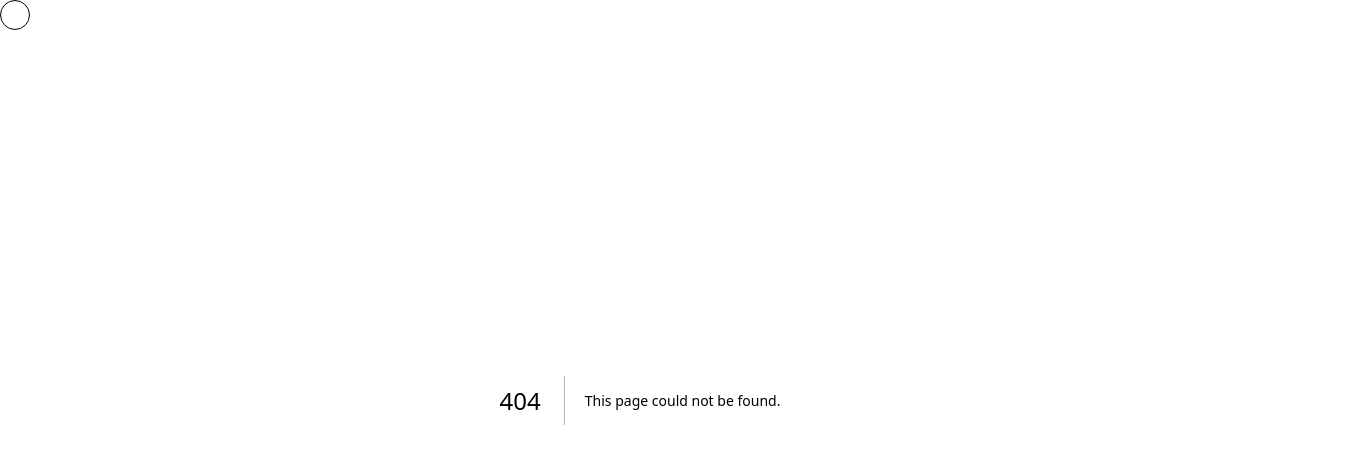
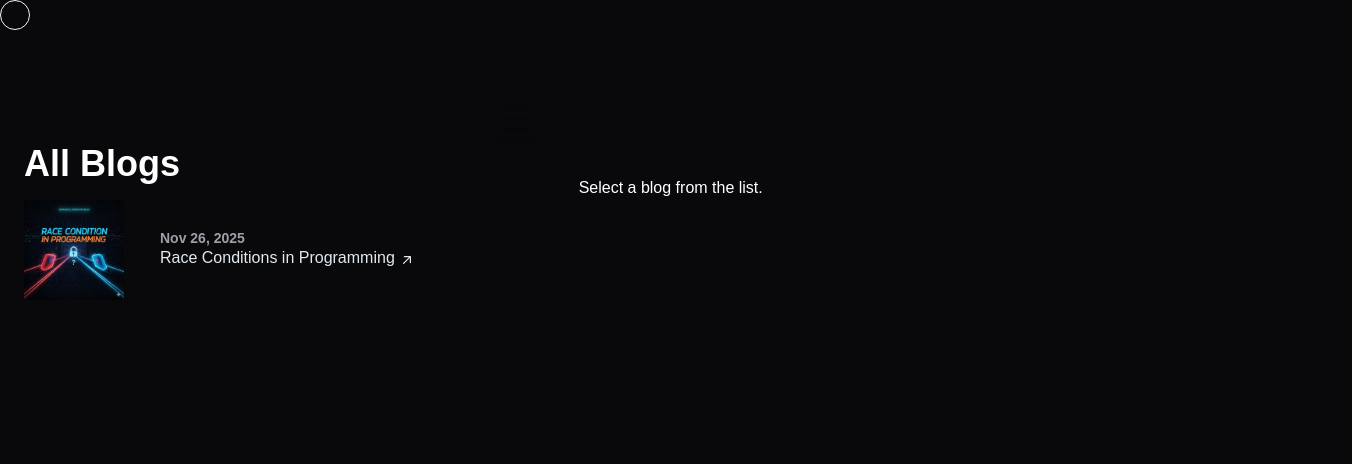
Before and after one commit to Fawehinmi/portfolio-new, a Next.js app: page /blogs in a window 1280 px wide. Before the commit this address had no page. Shown: the top 464 px of the page, 1352 px wide, since content can reach past the window. Built offline with nearby package versions, Linux system fonts and the light colour scheme.

Commit message:
[update] blogs

```diff
--- /dev/null
+++ b/app/blogs/page.tsx
@@ -0,0 +1,171 @@
+"use client";
+
+import { useSearchParams } from "next/navigation";
+
+import Image from "next/image";
+
+import Link from "next/link";
+
+export const blogData = {
+  "race-condition": {
+    title: "Race Conditions in Programming",
+    date: "Nov 26, 2025",
+    image: "/race-condition.png",
+    link: "/blogs?blog=race-condition",
+    level: "Advanced",
+    content: (
+      <>
+        <p className="text-white/70 mt-4">
+          Race conditions happen when multiple operations try to access or
+          modify shared resources at the same time i.e multiple threads or
+          processes are trying to read or write to the same data at the same
+          time
+        </p>
+        <pre className="bg-zinc-900 text-primary p-4 rounded my-4 overflow-auto">
+          <code >{`let balance = 100;
+
+function withdraw(amount) {
+  if (balance >= amount) {
+    balance -= amount;
+  }
+}`}</code>
+        </pre>
+      </>
+    ),
+  },
+};
+
+const ClientComponent = () => {
+  const searchParams = useSearchParams();
+  const blogKey = searchParams.get("blog") ?? "";
+
+  const blog = blogData[blogKey as keyof typeof blogData];
+
+  return (
+    <div className="max-w-7xl mx-auto lg:gap-28 lg:py-12 px-6 flex flex-col-reverse lg:flex-row">
+      <aside className="lg:sticky lg:top-0 lg:flex lg:flex-col lg:h-screen w-full lg:w-2/6 pb-12 lg:pb-0">
+        <div className="pointer-events-none sticky top-0 z-20 -ml-6 -mr-6 h-24 bg-linear-to-b from-zinc-950 to-transparent lg:-ml-12 lg:-mr-24"></div>
+
+        <h2 className="text-2xl lg:text-4xl font-bold text-white mb-4">
+          All Blogs
+        </h2>
+
+        <ul>
+          {Object.keys(blogData).map((key) => (
+            <li className="mb-12" key={key}>
+              <div className="group relative grid md:grid-cols-[120px_1fr] gap-4 transition-all sm:items-center sm:gap-8 md:gap-4 lg:hover:opacity-100! lg:group-hover/list:opacity-50">
+                <div className="absolute -inset-x-4 -inset-y-4 z-0 hidden rounded-md transition motion-reduce:transition-none lg:-inset-x-6 lg:block lg:group-hover:bg-zinc-800/50 lg:group-hover:shadow-[inset_0_1px_0_0_rgba(148,163,184,0.1)] lg:group-hover:drop-shadow-lg"></div>
+                <Image
+                  src={blogData[key as keyof typeof blogData].image}
+                  height={100}
+                  width={100}
+                  alt={key}
+                  className="z-10"
+                />
+                <div className="z-10">
+                  <p className="-mt-1 text-sm text-zinc-400 font-semibold leading-6">
+                    {blogData[key as keyof typeof blogData].date}
+                  </p>
+                  <h3 className="-mt-1">
+                    <Link
+                      className="inline-flex items-baseline font-medium leading-tight text-slate-200 hover:text-primary focus-visible:text-primary  group/link text-base"
+                      href="/blogs?blog=race-condition"
+                      target="_blank"
+                      rel="noreferrer noopener"
+                      aria-label="5 Common Accessibility Pitfalls and How to Avoid Them (opens in a new tab)"
+                    >
+                      <span className="absolute -inset-x-4 -inset-y-2.5 hidden rounded md:-inset-x-6 md:-inset-y-4 lg:block"></span>
+                      <span>
+                        {blogData[key as keyof typeof blogData].title}
+                        <span className="inline-block">
+                          <svg
+                            xmlns="http://www.w3.org/2000/svg"
+                            viewBox="0 0 20 20"
+                            fill="currentColor"
+                            className="inline-block h-4 w-4 shrink-0 transition-transform group-hover/link:-translate-y-1 group-hover/link:translate-x-1 group-focus-visible/link:-translate-y-1 group-focus-visible/link:translate-x-1 motion-reduce:transition-none ml-1 translate-y-px"
+                            aria-hidden="true"
+                          >
+                            <path
+                              fillRule="evenodd"
+                              d="M5.22 14.78a.75.75 0 001.06 0l7.22-7.22v5.69a.75.75 0 001.5 0v-7.5a.75.75 0 00-.75-.75h-7.5a.75.75 0 000 1.5h5.69l-7.22 7.22a.75.75 0 000 1.06z"
+                              clipRule="evenodd"
+                            ></path>
+                          </svg>
+                        </span>
+                      </span>
+                    </Link>
+                  </h3>
+                </div>
+              </div>
+            </li>
+          ))}
+        </ul>
+      </aside>
+
+      {/* Blog Content */}
+      <main className="flex-1 lg:sticky lg:top-0">
+        <div className="pointer-events-none sticky top-0 z-20 -ml-6 -mr-6 h-24 bg-linear-to-b from-zinc-950 to-transparent lg:-ml-12 lg:-mr-24"></div>
+
+        {!blog ? (
+          <p className="p-8">Select a blog from the list.</p>
+        ) : (
+          <>
+            <h1 className="text-4xl text-white font-bold mb-4">{blog.title}</h1>
+            <div className="flex flex-wrap items-center gap-4 text-sm text-zinc-400 mb-6">
+              <div className="flex items-center gap-2">
+                <svg
+                  xmlns="http://www.w3.org/2000/svg"
+                  width="24"
+                  height="24"
+                  viewBox="0 0 24 24"
+                  fill="none"
+                  stroke="currentColor"
+                  strokeWidth="2"
+                  strokeLinecap="round"
+                  strokeLinejoin="round"
+                  className="lucide lucide-calendar w-4 h-4"
+                  aria-hidden="true"
+                >
+                  <path d="M8 2v4"></path>
+                  <path d="M16 2v4"></path>
+                  <rect width="18" height="18" x="3" y="4" rx="2"></rect>
+                  <path d="M3 10h18"></path>
+                </svg>
+                <time>November 26, 2025</time>
+              </div>
+              <div className="flex items-center gap-2">
+                <svg
+                  xmlns="http://www.w3.org/2000/svg"
+                  width="24"
+                  height="24"
+                  viewBox="0 0 24 24"
+                  fill="none"
+                  stroke="currentColor"
+                  strokeWidth="2"
+                  strokeLinecap="round"
+                  strokeLinejoin="round"
+                  className="lucide lucide-clock w-4 h-4"
+                  aria-hidden="true"
+                >
+                  <path d="M12 6v6l4 2"></path>
+                  <circle cx="12" cy="12" r="10"></circle>
+                </svg>
+                <span>2 min</span>
+              </div>
+            </div>
+            <Image
+              src={"/race-condition.png"}
+              height={1000}
+              width={1000}
+              alt="race-condition"
+              className="w-full h-auto"
+            />
+            <div>{blog.content}</div>
+          </>
+        )}
+      </main>
+    </div>
+  );
+};
+
+export default ClientComponent;
--- a/app/page.tsx
+++ b/app/page.tsx
@@ -1,5 +1,8 @@
 "use client";
+import Image from "next/image";
+import Link from "next/link";
 import { useEffect, useState } from "react";
+import { blogData } from "./blogs/page";
 
 export default function Home() {
   const [activeSection, setActiveSection] = useState("experience");
@@ -115,31 +118,6 @@ export default function Home() {
         </div>
 
         <div className="flex gap-6">
-          {/* <a
-            href="https://wa.me/234XXXXXXXXXX"
-            target="_blank"
-            rel="noopener noreferrer"
-            className="text-zinc-500 hover:text-white transition-colors"
-            aria-label="WhatsApp (opens in a new tab)"
-          >
-            <svg
-              xmlns="http://www.w3.org/2000/svg"
-              width="24"
-              height="24"
-              viewBox="0 0 24 24"
-              fill="none"
-              stroke="currentColor"
-              strokeWidth="2"
-              strokeLinecap="round"
-              strokeLinejoin="round"
-              className="w-5 h-5"
-              aria-hidden="true"
-            >
-              <path d="M21.05 11.05a8.5 8.5 0 1 1-15.1-5.9L3 3l1.95 2.95A8.5 8.5 0 0 1 21.05 11.05z" />
-              <path d="M22 16.92v3a2 2 0 0 1-2.18 2c-4.22-.9-7.96-3.63-10.86-6.53S2.9 8.4 2 4.18A2 2 0 0 1 4 2h3c.4 0 .78.11 1.1.32.36.23.56.64.5 1.06-.12.86-.18 1.75-.06 2.64.07.56.43 1.05.95 1.29l1.7.76c.44.2.98.13 1.36-.18l1.5-1.34c.33-.3.82-.37 1.24-.18.8.35 1.64.77 2.38 1.35.95.73 1.9 1.7 2.64 2.64.58.74 1 1.58 1.35 2.38.19.42.12.91-.18 1.24l-1.34 1.5c-.31.38-.38.92-.18 1.36l.76 1.7c.24.52.73.88 1.29.95.89.12 1.78.06 2.64-.06.42-.06.83.14 1.06.5.21.32.32.7.32 1.1z" />
-            </svg>
-          </a> */}
-
           <a
             href="https://www.linkedin.com/in/emmanuel-fawehinmi-6ab27521b/"
             target="_blank"
@@ -340,7 +318,7 @@ export default function Home() {
                 </li>
                 <li>
                   <strong className="font-semibold text-white/80">
-                    Trained new staffs{" "}
+                    Trained new staffs
                   </strong>
                   : Trained and guided 3 new front-end staff, providing hands-on
                   mentorship, code reviews, and best practices.
@@ -370,26 +348,34 @@ export default function Home() {
           </div>
         </section>
 
-        <section id="blog" className="min-h-screen pt-20">
+        <section id="blog" className="pt-20">
           <ul className="group/list mb-2">
-            <li className="mb-12">
+            {Object.keys(blogData).map((key) => (
+              <li className="mb-12" key={key}>
                 <div className="group relative grid md:grid-cols-[120px_1fr] gap-4 transition-all sm:items-center sm:gap-8 md:gap-4 lg:hover:opacity-100! lg:group-hover/list:opacity-50">
                   <div className="absolute -inset-x-4 -inset-y-4 z-0 hidden rounded-md transition motion-reduce:transition-none lg:-inset-x-6 lg:block lg:group-hover:bg-zinc-800/50 lg:group-hover:shadow-[inset_0_1px_0_0_rgba(148,163,184,0.1)] lg:group-hover:drop-shadow-lg"></div>
-                {/* <img alt="Accessibility icon" loading="lazy" width="200" height="48" decoding="async" data-nimg="1" className="aspect-video object-cover z-10 col-span-2 rounded border-2 border-slate-200/10 transition group-hover:border-slate-200/30 sm:col-span-2" style={{color: "transparent"}} srcSet="/_next/image?url=%2Fimages%2Fwriting%2Fa11y.png&amp;w=256&amp;q=75 1x, /_next/image?url=%2Fimages%2Fwriting%2Fa11y.png&amp;w=640&amp;q=75 2x" src="/_next/image?url=%2Fimages%2Fwriting%2Fa11y.png&amp;w=640&amp;q=75"> */}
-                <div className="bg-red-300 h-20 w-20"></div>
-                <div className="z-10">
-                  <p className="-mt-1 text-sm font-semibold leading-6">2024</p>
+                  <Image
+                    src={blogData[key as keyof typeof blogData].image}
+                    height={100}
+                    width={100}
+                    alt="race-condition"
+                    className="z-10"
+                  />
+                  <div className="z-10 text-zinc-500">
+                    <p className="-mt-1 text-sm font-semibold leading-6">
+                      {blogData[key as keyof typeof blogData].date}
+                    </p>
                     <h3 className="-mt-1">
-                    <a
+                      <Link
                         className="inline-flex items-baseline font-medium leading-tight text-slate-200 hover:text-primary focus-visible:text-primary  group/link text-base"
-                      href="https://klaviyo.tech/5-common-accessibility-pitfalls-and-how-to-avoid-them-e316dfc55ff0"
+                        href={blogData[key as keyof typeof blogData].link}
                         target="_blank"
                         rel="noreferrer noopener"
                         aria-label="5 Common Accessibility Pitfalls and How to Avoid Them (opens in a new tab)"
                       >
                         <span className="absolute -inset-x-4 -inset-y-2.5 hidden rounded md:-inset-x-6 md:-inset-y-4 lg:block"></span>
                         <span>
-                        Understanding Race Conditions in Programming{" "}
+                          {blogData[key as keyof typeof blogData].title}
                           <span className="inline-block">
                             <svg
                               xmlns="http://www.w3.org/2000/svg"
@@ -401,16 +387,17 @@ export default function Home() {
                               <path
                                 fillRule="evenodd"
                                 d="M5.22 14.78a.75.75 0 001.06 0l7.22-7.22v5.69a.75.75 0 001.5 0v-7.5a.75.75 0 00-.75-.75h-7.5a.75.75 0 000 1.5h5.69l-7.22 7.22a.75.75 0 000 1.06z"
-                              clip-rule="evenodd"
+                                clipRule="evenodd"
                               ></path>
                             </svg>
                           </span>
                         </span>
-                    </a>
+                      </Link>
                     </h3>
                   </div>
                 </div>
               </li>
+            ))}
           </ul>
         </section>
       </main>
--- a/components/cursor.tsx
+++ b/components/cursor.tsx
@@ -7,8 +7,8 @@ export default function CustomCursor() {
   const y = useMotionValue(0);
 
   // Smooth spring for small circle
-  const smoothX = useSpring(x, { stiffness: 300, damping: 20 });
-  const smoothY = useSpring(y, { stiffness: 300, damping: 30 });
+  const smoothX = useSpring(x, { stiffness: 400, damping: 20 });
+  const smoothY = useSpring(y, { stiffness: 400, damping: 20 });
 
   useEffect(() => {
     const move = (e: MouseEvent) => {
```
Also changed, not shown: public/race-condition.png (added). Lines whose indentation alone changed are shown as unchanged.
